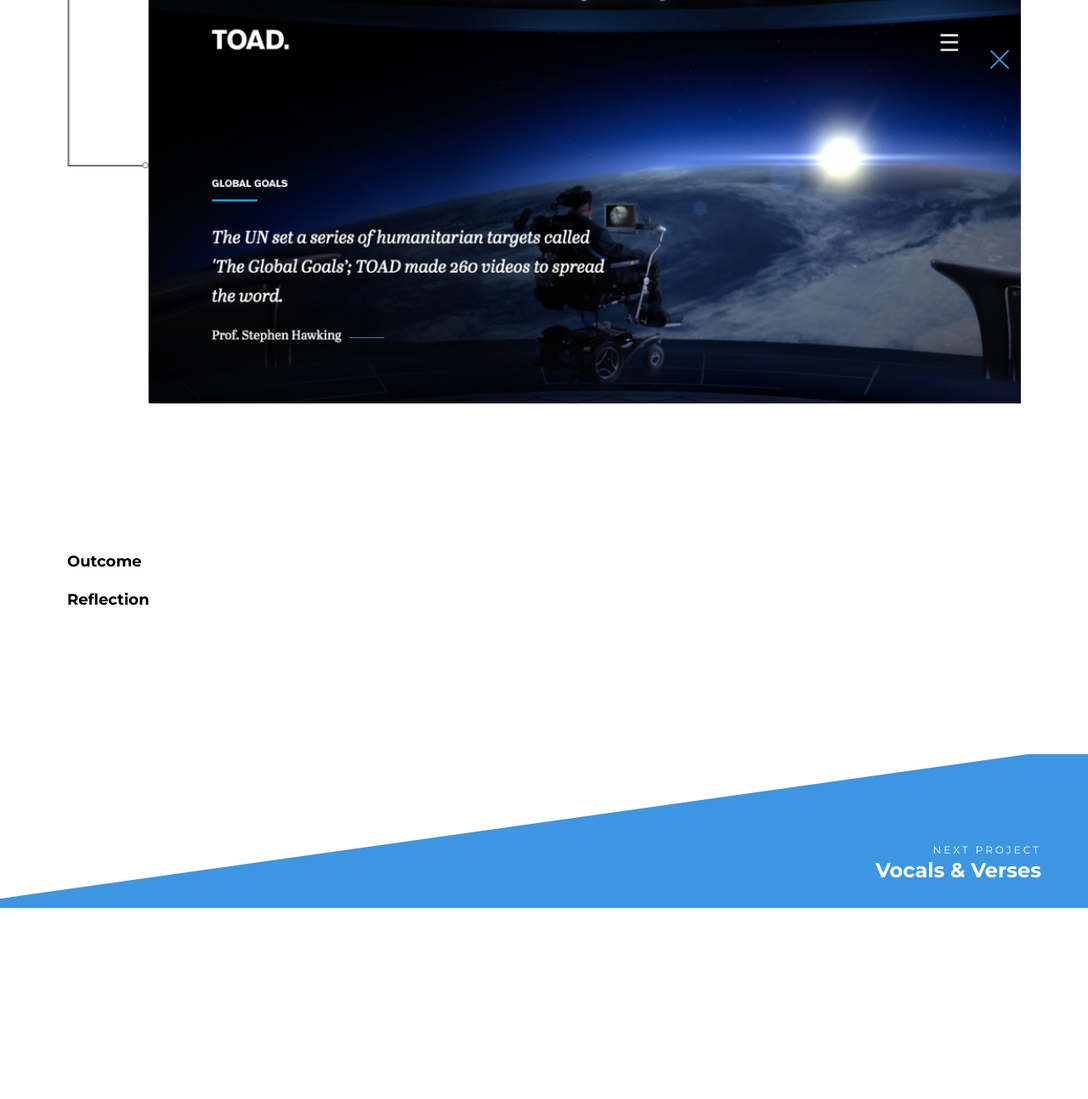
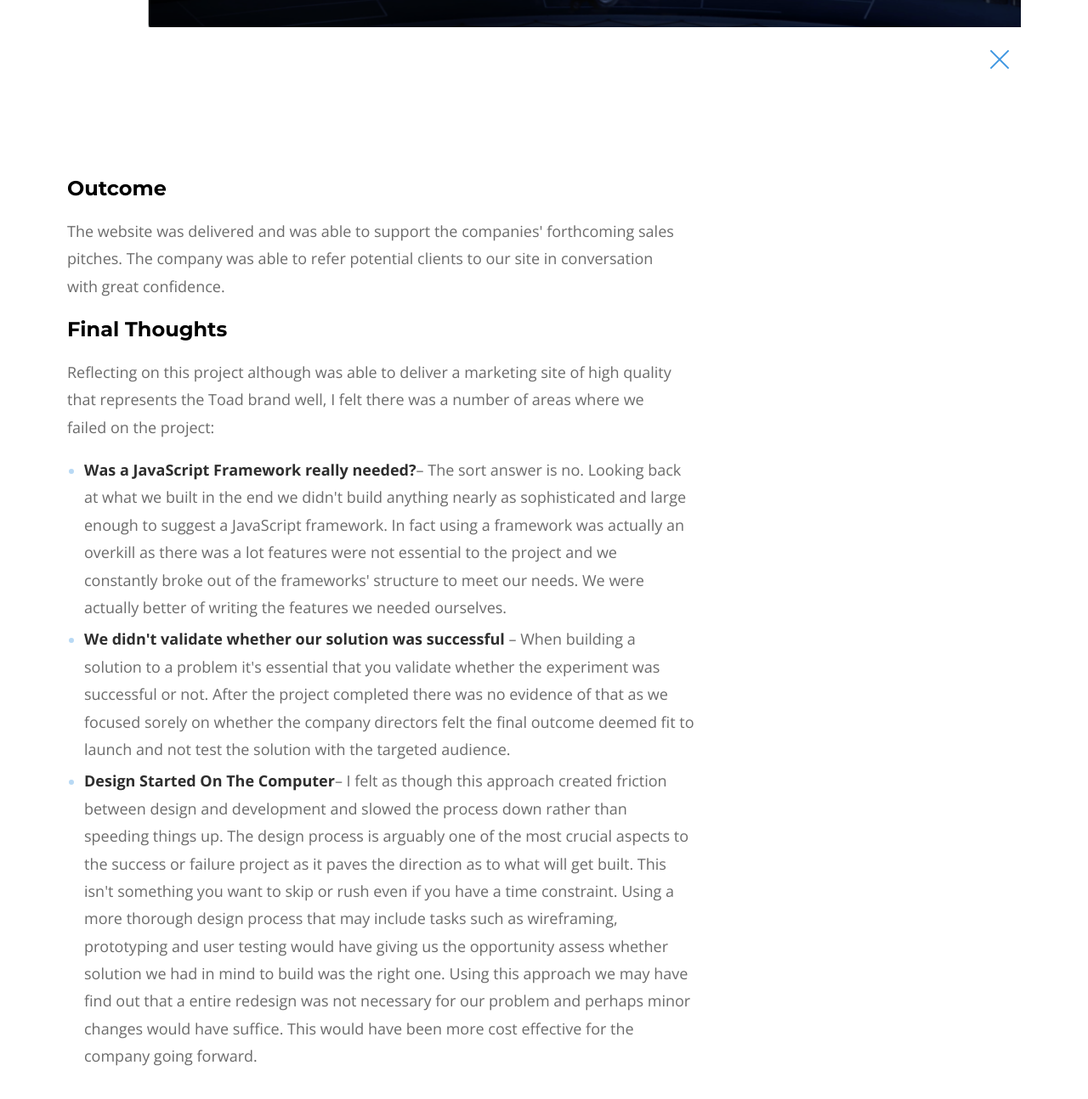
Before and after one commit to LloydBennett/lloydbennett.github.io, a Jekyll site: the page built from _projects/toad.html, in a window 1280 px wide and 1400 px high, scrolled down 4194 px. Shown: the top 1294 px of the window at 85% size. Built offline with Jekyll 4.4.1, drawn with Linux system fonts in a browser that asks for light colours; nearby versions of some CDN libraries; before the commit the page ends 5263 px from its top, so only the background shows below that.

Commit message:
WIP writing final thoughts section

```diff
--- a/_projects/toad.html
+++ b/_projects/toad.html
@@ -106,9 +106,7 @@
          being built as they were being designed due to being on a tight schedule.
       </p>
    </div>
-</div>
-<div class="row">
-   <div class="col-sm-6 col-sm-offset-6 col-sm-push-1">
+   <div class="col-sm-6 col-sm-push-1">
       <div class="thumbnail">
          <img src="{{site.baseurl}}/images/projects/toad/casestudy/section-1/sketch-mockup.png" alt="A visual design mock-up in Sketch">
       </div>
@@ -116,7 +114,7 @@
 </div>
 
 <div class="row">
-   <div class="col-sm-6">
+   <div class="col-sm-8">
       <h2>Modular Approach To Design</h2>
       <p>
          Combating the constant design revisions whilst maintaining on track of the development schedule we
@@ -165,10 +163,57 @@
 <section>
    <div class="row">
       <div class="col-sm-8">
-         <h3>Outcome</h3>
-         <p></p>
-         <h3>Reflection</h3>
-         <p></p>
+         <h2>Outcome</h2>
+         <p>
+            The website was delivered and was able to support the companies'
+            forthcoming sales pitches. The company was able to refer potential clients
+            to our site in conversation with great confidence.
+         </p>
+         <h2>Final Thoughts</h2>
+         <p>
+            Reflecting on this project although was able to deliver a marketing
+            site of high quality that represents the Toad brand well, I felt there
+            was a number of areas where we failed on the project:
+         </p>
+         <ul class="list">
+            <li>
+              <p>
+                 <strong>Was a JavaScript Framework really needed?</strong>&ndash;
+                 The sort answer is no. Looking back at what we built in the end we didn't build
+                 anything nearly as sophisticated and large enough to suggest a JavaScript framework.
+                 In fact using a framework was actually an overkill as there was a lot features were not essential
+                 to the project and we constantly broke out of the frameworks' structure to meet our needs.
+                 We were actually better of writing the features we needed ourselves.
+              </p>
+            </li>
+            <li>
+               <p>
+                  <strong>We didn&apos;t validate whether our solution was successful</strong> &ndash;
+                  When building a solution to a problem it's essential that you validate whether the
+                  experiment was successful or not. After the project completed there was no evidence of that as we focused
+                  sorely on whether the company directors felt the final outcome deemed fit to launch and not test
+                  the solution with the targeted audience.
+               </p>
+
+            </li>
+            <li>
+               <p>
+                  <strong>Design Started On The Computer</strong>&ndash;
+                  I felt as though this approach created friction between design and
+                  development and slowed the process down rather than speeding things up.
+                  The design process is arguably one of the most crucial aspects to the success
+                  or failure project as it paves the direction as to what will get built.
+                  This isn't something you want to skip or rush even if you have a time constraint.
+                  Using a more thorough design process that may include tasks such as wireframing,
+                  prototyping and user testing would have giving us the opportunity
+                  assess whether solution we had in mind to build was the right one.
+                  Using this approach we may have find out that a entire redesign
+                  was not necessary for our problem and perhaps minor changes
+                  would have suffice. This would have been more cost effective
+                  for the company going forward.
+               </p>
+            </li>
+         </ul>
       </div>
    </div>
 
```
